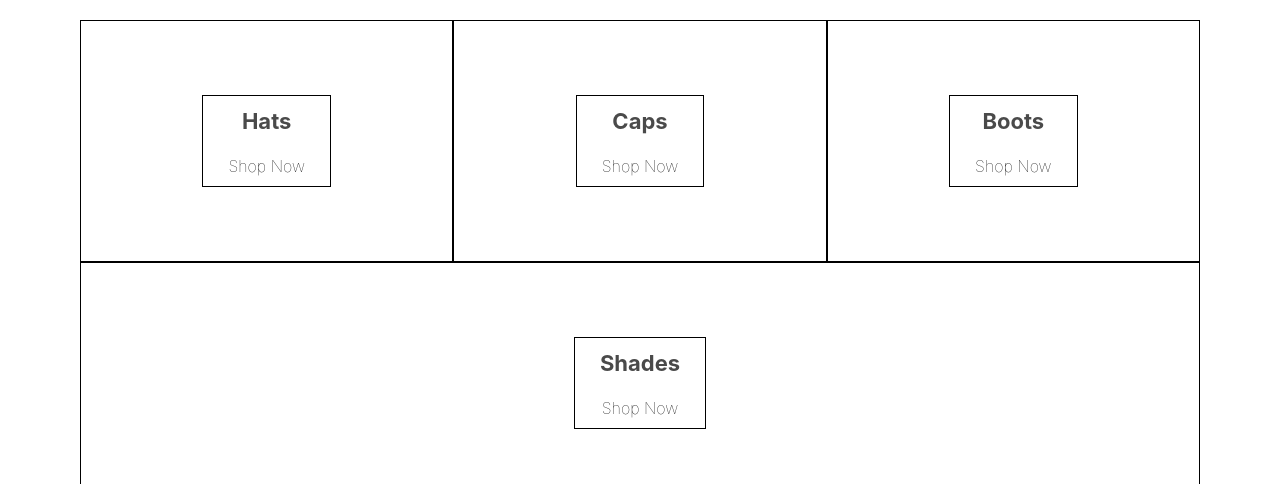
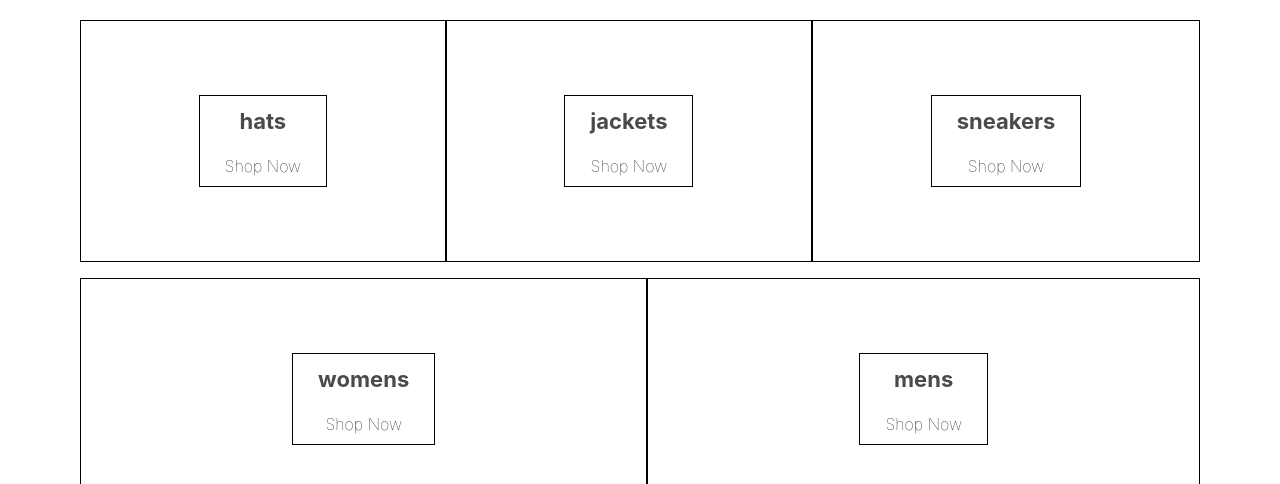
Before and after one commit to kaukeshav/Ecommerce-Store, a React (Create React App) app: page / in a window 1280 px wide. Shown: the top 484 px of the page. Built offline with nearby package versions, Linux system fonts and the light colour scheme.

Commit message:
Dividing components based on component concern

```diff
--- a/src/App.js
+++ b/src/App.js
@@ -1,5 +1,5 @@
 import React from 'react';
-import Homepage from './components/homepage/homepage.component';
+import Homepage from './pages/homepage/homepage.component';
 
 function App() {
   return (
--- a/src/components/homepage/homepage.component.jsx
+++ /dev/null
@@ -1,39 +0,0 @@
-import React from 'react';
-import './homepage.styles.scss';
-
-const Homepage = () => {
-  return (
-    <div className="homepage">
-      <div className="card-grid">
-        {/* Card Lists Starts */}
-        <div className="shopping-card">
-          <div className="shopping-card__overlay-text">
-            <h2 className="shopping-card__title">Hats</h2>
-            <h3 className="shopping-card__sub-title">Shop Now</h3>
-          </div>
-        </div>
-        <div className="shopping-card">
-          <div className="shopping-card__overlay-text">
-            <h2 className="shopping-card__title">Caps</h2>
-            <h3 className="shopping-card__sub-title">Shop Now</h3>
-          </div>
-        </div>
-        <div className="shopping-card">
-          <div className="shopping-card__overlay-text">
-            <h2 className="shopping-card__title">Boots</h2>
-            <h3 className="shopping-card__sub-title">Shop Now</h3>
-          </div>
-        </div>
-        <div className="shopping-card">
-          <div className="shopping-card__overlay-text">
-            <h2 className="shopping-card__title">Shades</h2>
-            <h3 className="shopping-card__sub-title">Shop Now</h3>
-          </div>
-        </div>
-        {/* Card Lists Ends */}
-      </div>
-    </div>
-  );
-};
-
-export default Homepage;
--- /dev/null
+++ b/src/components/shopping-card/shopping-card.jsx
@@ -0,0 +1,15 @@
+import React from 'react';
+import './shopping-card.styles.scss';
+
+const ShoppingCard = ({ title, imageUrl }) => {
+  return (
+    <div className="shopping-card">
+      <div className="shopping-card__overlay-text">
+        <h2 className="shopping-card__title">{title}</h2>
+        <h3 className="shopping-card__sub-title">Shop Now</h3>
+      </div>
+    </div>
+  );
+};
+
+export default ShoppingCard;
--- /dev/null
+++ b/src/components/shopping-card/shopping-card.styles.scss
@@ -0,0 +1,30 @@
+.shopping-card {
+  min-width: 30%;
+  height: 240px;
+  flex: 1 1 auto;
+  display: flex;
+  align-items: center;
+  justify-content: center;
+  border: 1px solid black;
+  margin-bottom: 16px;
+
+  &__overlay-text {
+    height: 90px;
+    padding: 0 25px;
+    display: flex;
+    flex-direction: column;
+    align-items: center;
+    justify-content: center;
+    border: 1px solid black;
+  }
+  &__title {
+    font-weight: bold;
+    margin-bottom: 6px;
+    font-size: 22px;
+    color: #4a4a4a;
+  }
+  &__sub-title {
+    font-weight: lighter;
+    font-size: 16px;
+  }
+}
--- /dev/null
+++ b/src/components/shopping-grid/shopping-grid.jsx
@@ -0,0 +1,60 @@
+import React, { Component } from 'react';
+import './shopping-grid.styles.scss';
+import ShoppingCard from '../shopping-card/shopping-card';
+
+export default class ShoppingGrid extends Component {
+  constructor(props) {
+    super(props);
+    this.state = {
+      shoppingItems: [
+        {
+          title: 'hats',
+          imageUrl: 'https://i.ibb.co/cvpntL1/hats.png',
+          id: 1,
+          linkUrl: 'shop/hats'
+        },
+        {
+          title: 'jackets',
+          imageUrl: 'https://i.ibb.co/px2tCc3/jackets.png',
+          id: 2,
+          linkUrl: 'shop/jackets'
+        },
+        {
+          title: 'sneakers',
+          imageUrl: 'https://i.ibb.co/0jqHpnp/sneakers.png',
+          id: 3,
+          linkUrl: 'shop/sneakers'
+        },
+        {
+          title: 'womens',
+          imageUrl: 'https://i.ibb.co/GCCdy8t/womens.png',
+          size: 'large',
+          id: 4,
+          linkUrl: 'shop/womens'
+        },
+        {
+          title: 'mens',
+          imageUrl: 'https://i.ibb.co/R70vBrQ/men.png',
+          size: 'large',
+          id: 5,
+          linkUrl: 'shop/mens'
+        }
+      ]
+    };
+  }
+
+  render() {
+    return (
+      <div className="shopping-grid">
+        {this.state.shoppingItems.map(({ id, title, imageUrl, linkUrl }) => (
+          <ShoppingCard
+            key={id}
+            title={title}
+            imageUrl={imageUrl}
+            linkUrl={linkUrl}
+          ></ShoppingCard>
+        ))}
+      </div>
+    );
+  }
+}
--- /dev/null
+++ b/src/components/shopping-grid/shopping-grid.styles.scss
@@ -0,0 +1,6 @@
+.shopping-grid {
+  width: 100%;
+  display: flex;
+  flex-wrap: wrap;
+  justify-content: space-between;
+}
--- /dev/null
+++ b/src/pages/homepage/homepage.component.jsx
@@ -0,0 +1,16 @@
+import React from 'react';
+import './homepage.styles.scss';
+
+import ShoppingGrid from '../../components/shopping-grid/shopping-grid';
+
+const Homepage = () => {
+  return (
+    <div className="homepage">
+      <div className="card-grid">
+        <ShoppingGrid></ShoppingGrid>
+      </div>
+    </div>
+  );
+};
+
+export default Homepage;
```
Also changed, not shown: src/pages/homepage/homepage.styles.scss (renamed from src/components/homepage/homepage.styles.scss).
